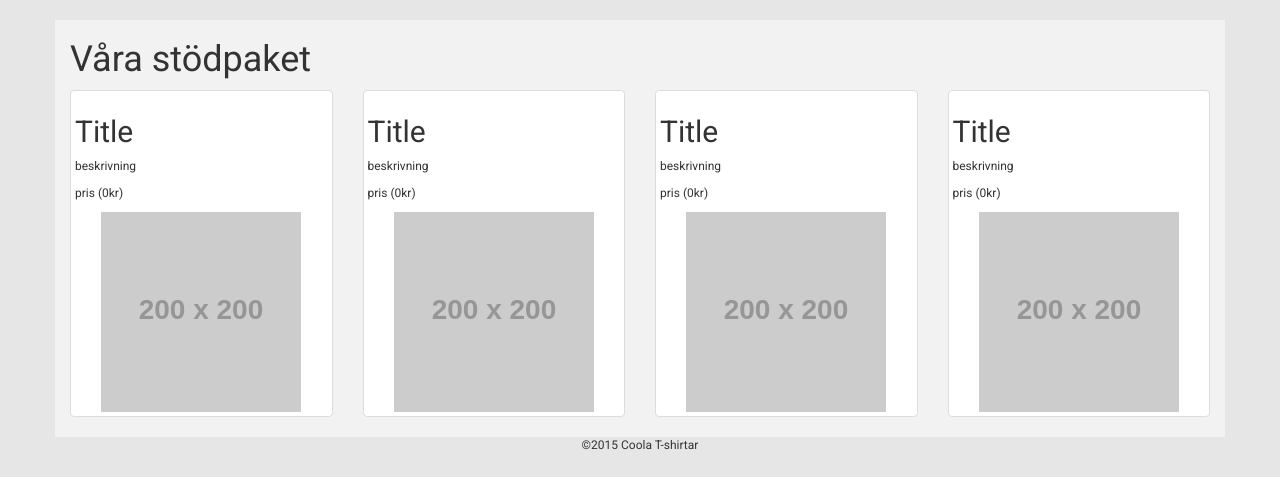
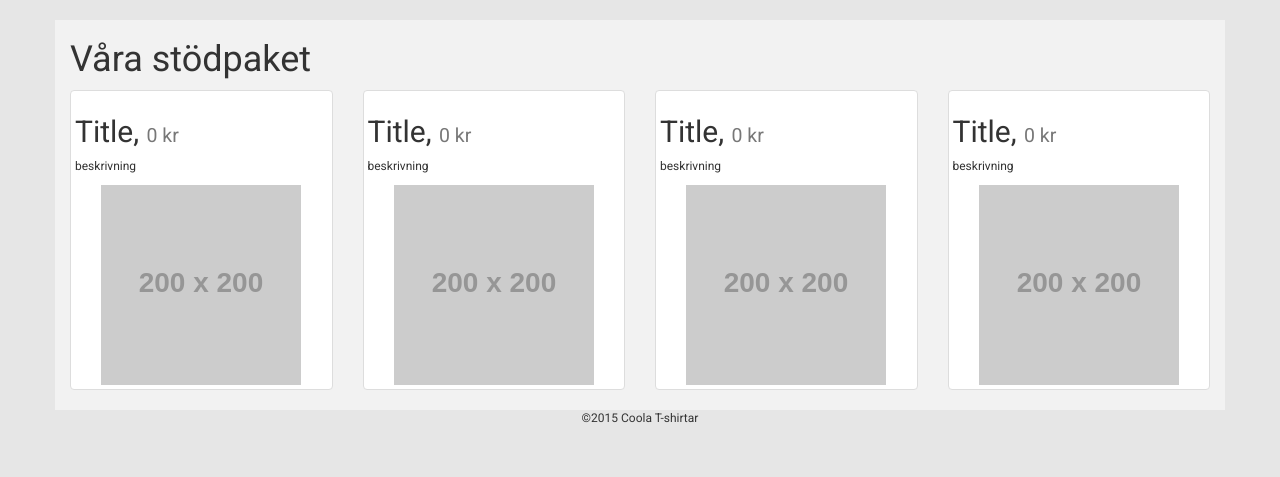
Before and after one commit to dlhagstroem/webbprojekt, a PHP site: page /shirts.php in a window 1280 px wide. Shown: the part 52-529 px from the top of the page. Run offline with PHP 8.4, Linux system fonts and the light colour scheme; grey boxes labelled with a size stand in for pictures from a placeholder-image service; data that the repository does not hold is empty; some libraries are stand-ins or nearby versions.

Commit message:
shirts.php
thumbnails

```diff
--- a/shirts.php
+++ b/shirts.php
@@ -36,36 +36,32 @@ if($res->num_rows > 0)
 
 		<div class="col-xs-6 col-md-3">
 			<div class="thumbnail">
-			<h2>Title</h2>
+			<h2>Title, <small>0 kr</small></h2>
 			<p>beskrivning</p>
-			<p>pris (0kr)</p>
 
 			<img class='img-responsive' src="http://placehold.it/200x200">
 			</div>
 		</div> <!-- col end -->
 		<div class="col-xs-6 col-md-3">
 			<div class="thumbnail">
-			<h2>Title</h2>
+			<h2>Title, <small>0 kr</small></h2>
 			<p>beskrivning</p>
-			<p>pris (0kr)</p>
 
 			<img class='img-responsive' src="http://placehold.it/200x200">
 			</div>
 		</div> <!-- col end -->
 		<div class="col-xs-6 col-md-3">
 			<div class="thumbnail">
-			<h2>Title</h2>
+			<h2>Title, <small>0 kr</small></h2>
 			<p>beskrivning</p>
-			<p>pris (0kr)</p>
 
 			<img class='img-responsive' src="http://placehold.it/200x200">
 			</div>
 		</div> <!-- col end -->
 		<div class="col-xs-6 col-md-3">
 			<div class="thumbnail">
-			<h2>Title</h2>
+			<h2>Title, <small>0 kr</small></h2>
 			<p>beskrivning</p>
-			<p>pris (0kr)</p>
 
 			<img class='img-responsive' src="http://placehold.it/200x200">
 			</div>
```
